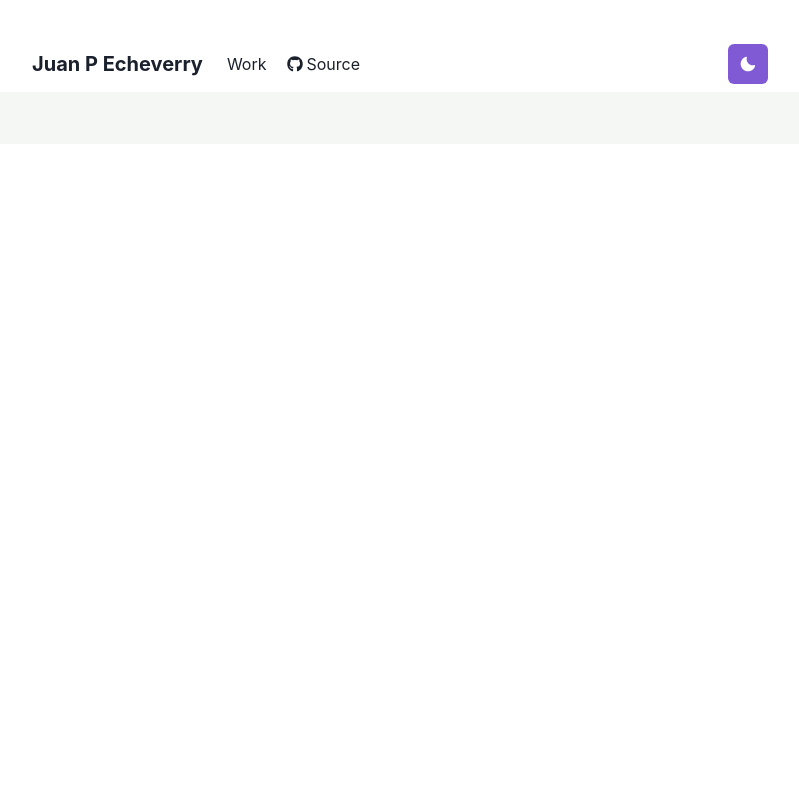
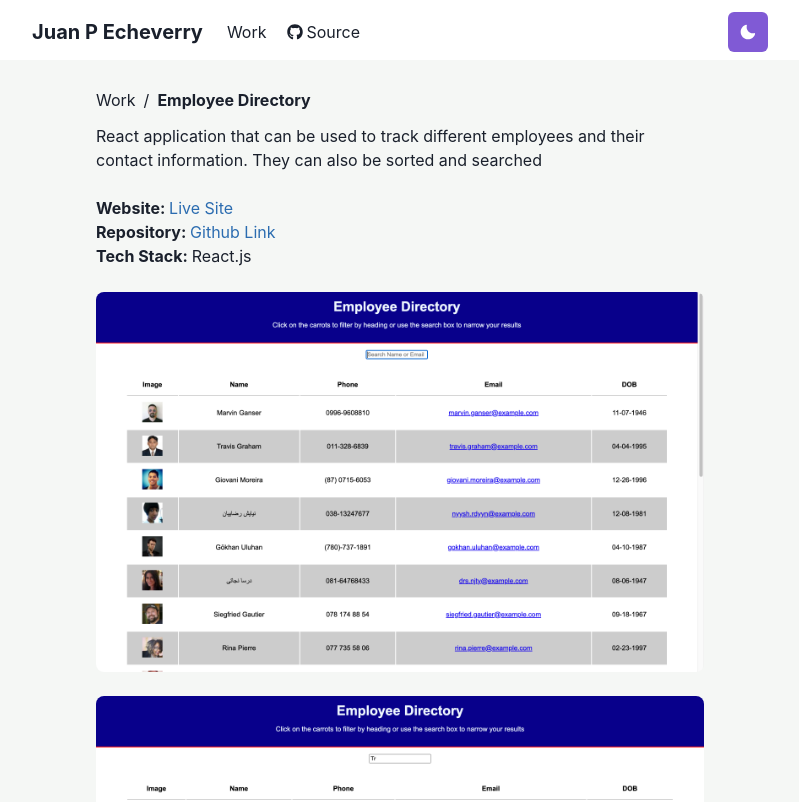
Before and after one commit to jpecheverryp/react-porfolio, a React (Create React App) app: page /work/employeedirectory in a window 1280 px wide. Shown: the top 802 px of the page, without its empty margins (240-1039 px from the left). Built offline with nearby package versions, Linux system fonts and the light colour scheme.

Commit message:
add react employee directory project to work

```diff
--- a/src/App.tsx
+++ b/src/App.tsx
@@ -5,6 +5,7 @@ import Footer from './components/Footer';
 import Navbar from './components/Navbar';
 import Homepage from './pages/Homepage';
 import DigitalGarden from './pages/Projects/DigitalGarden';
+import ReactEmployeeDirectory from './pages/Projects/ReactEmployeeDirectory';
 import Work from './pages/Work';
 
 function App() {
@@ -15,6 +16,10 @@ function App() {
         <Route path='/' element={<Homepage />} />
         <Route path='work' element={<Work />} />
         <Route path='work/digitalgarden' element={<DigitalGarden />} />
+        <Route
+          path='work/employeedirectory'
+          element={<ReactEmployeeDirectory />}
+        />
       </Routes>
       <Footer />
     </Box>
--- /dev/null
+++ b/src/pages/Projects/ReactEmployeeDirectory.tsx
@@ -0,0 +1,76 @@
+import {
+  Box,
+  Breadcrumb,
+  BreadcrumbItem,
+  BreadcrumbLink,
+  Container,
+  Image,
+  Link,
+  Text,
+  useColorModeValue,
+} from '@chakra-ui/react';
+import { Link as RouterLink } from 'react-router-dom';
+import React from 'react';
+import employeeDirectory from '../../images/employeeDirectory.png';
+import employeeDirectory2 from '../../images/employeeDirectory2.png';
+
+const ReactEmployeeDirectory = () => {
+  return (
+    <Container maxW={'container.sm'} pt={16}>
+      <Breadcrumb mt={6}>
+        <BreadcrumbItem as={RouterLink} to={'/work'}>
+          <BreadcrumbLink>Work</BreadcrumbLink>
+        </BreadcrumbItem>
+        <BreadcrumbItem isCurrentPage>
+          <BreadcrumbLink href='#' fontWeight={'bold'}>
+            Employee Directory
+          </BreadcrumbLink>
+        </BreadcrumbItem>
+      </Breadcrumb>
+      <Text mt={3}>
+        React application that can be used to track different employees and
+        their contact information. They can also be sorted and searched
+      </Text>
+      <Text mt={6}>
+        <Text as={'span'} fontWeight={'bold'}>
+          Website:{' '}
+        </Text>
+
+        <Link
+          href={'https://jpecheverryp.github.io/react-employee-directory/'}
+          target={'_blank'}
+          color={useColorModeValue('blue.600', 'orange.200')}
+        >
+          Live Site
+        </Link>
+      </Text>
+      <Text>
+        <Text as={'span'} fontWeight={'bold'}>
+          Repository:{' '}
+        </Text>
+
+        <Link
+          href={'https://github.com/jpecheverryp/react-employee-directory'}
+          target={'_blank'}
+          color={useColorModeValue('blue.600', 'orange.200')}
+        >
+          Github Link
+        </Link>
+      </Text>
+      <Text>
+        <Text as={'span'} fontWeight={'bold'}>
+          Tech Stack:{' '}
+        </Text>
+        <Text as={'span'}>React.js</Text>
+      </Text>
+      <Box mt={6}>
+        <Image src={employeeDirectory} borderRadius='lg' />
+      </Box>
+      <Box mt={6}>
+        <Image src={employeeDirectory2} borderRadius='lg' />
+      </Box>
+    </Container>
+  );
+};
+
+export default ReactEmployeeDirectory;
--- a/src/pages/Work.tsx
+++ b/src/pages/Work.tsx
@@ -10,6 +10,7 @@ import {
 } from '@chakra-ui/react';
 import { Link as RouterLink } from 'react-router-dom';
 import digitalGardenThumb from '../images/digitalGardenThumb.png';
+import employeeDirectory from '../images/employeeDirectory.png';
 import React from 'react';
 
 const Work = () => {
@@ -61,20 +62,21 @@ const Work = () => {
             </Text>
           </GridItem>
         </LinkBox>
-        <LinkBox as={RouterLink} to='/work/digitalgarden'>
+        <LinkBox as={RouterLink} to='/work/employeedirectory'>
           <GridItem w={'100%'} p={2}>
             <Image
               loading='lazy'
-              src={digitalGardenThumb}
+              src={employeeDirectory}
               borderRadius={'lg'}
-              alt={'Digital Garden Thumbnail'}
+              alt={'Employee Directory Thumbnail'}
             />
             <Heading as={'h4'} size={'md'} mt={2} textAlign={'center'}>
-              Digital Garden
+              Employee Directory
             </Heading>
             <Text textAlign={'center'}>
-              Lorem ipsum dolor sit amet consectetur adipisicing elit. Obcaecati
-              quibusdam aspernatur ad velit eum
+              React application that can be used to track different employees
+              and their contact information. They can also be sorted and
+              searched
             </Text>
           </GridItem>
         </LinkBox>
```
Also changed, not shown: src/images/employeeDirectory.png (added), src/images/employeeDirectory2.png (added).
